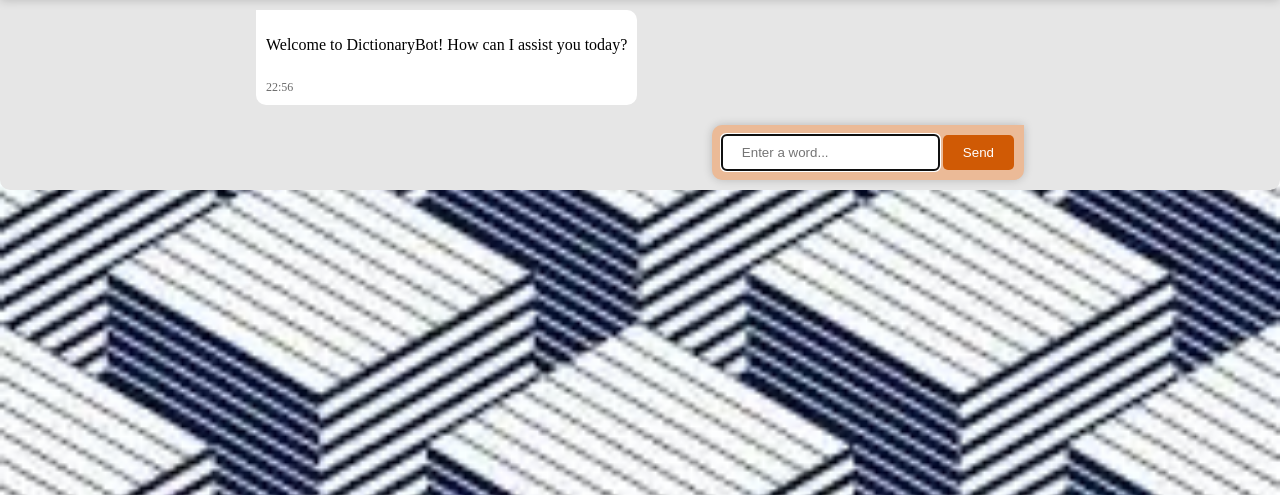
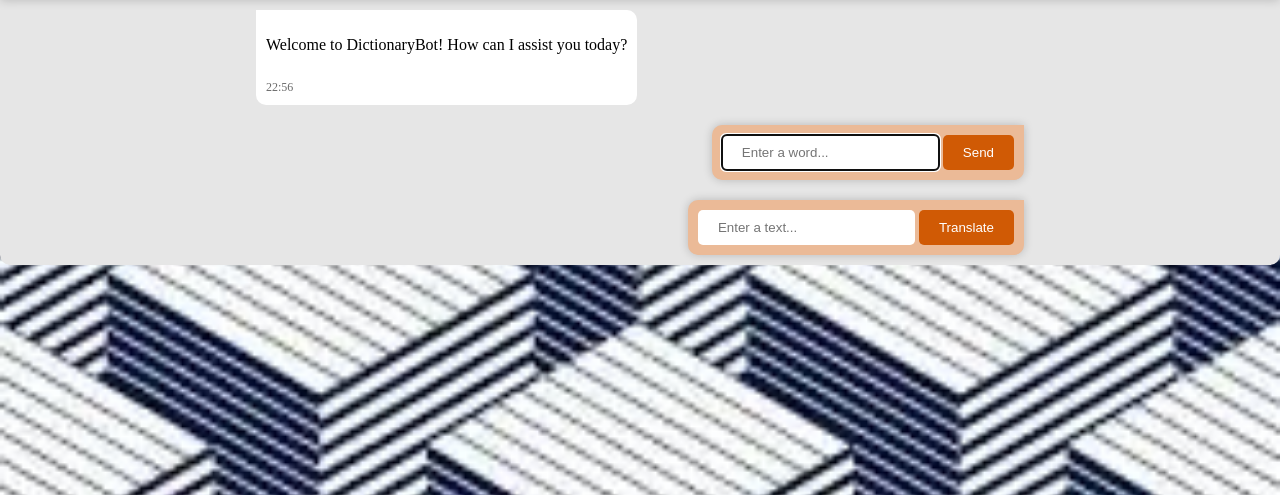
Before and after one commit to sam70097009/DIctionaryBotv3, a Flask app: page / in a window 1280 px wide. Shown: the part 75-570 px from the top of the page. Run offline with Flask 3, Linux system fonts and the light colour scheme.

Commit message:
translatedM2E

```diff
--- a/app.py
+++ b/app.py
@@ -2,6 +2,8 @@ from flask import Flask, render_template, request
 import requests
 from bs4 import BeautifulSoup
 import time
+from googletrans import Translator
+
 
 app = Flask(__name__)
 
@@ -21,6 +23,16 @@ def get_word_definition(word):
         # Handle the error here, for example, print an error message
         print(f"An error occurred: {str(e)}")
         return None, None
+
+def translate_text(text, dest_lang):
+    try:
+        translator = Translator(service_urls=['translate.google.com'])
+        translation = translator.translate(text, dest=dest_lang)
+        return translation.text
+    except Exception as e:
+        print(f"An error occurred: {str(e)}")
+        return None
+
 
 @app.route('/')
 def index():
@@ -62,5 +74,36 @@ def definition():
 
         return render_template('index.html', chat_history=chat_history, timestamp=timestamp, error=True)
 
+@app.route('/translate', methods=['POST'])
+def translate():
+    text = request.form['text']
+    dest_lang = request.form['dest_lang']
+    translation = translate_text(text, dest_lang)
+
+    timestamp = time.strftime('%H:%M')
+
+    if translation:
+        # Append user's message to the chat history
+        user_message = {'content': text, 'sender': 'user', 'timestamp': timestamp}
+        chat_history.append(user_message)
+
+        # Append bot's response to the chat history
+        bot_response = {'content': translation, 'sender': 'bot', 'timestamp': timestamp}
+        chat_history.append(bot_response)
+
+        return render_template('index.html', chat_history=chat_history, timestamp=timestamp)
+    else:
+        # Append user's message to the chat history
+        user_message = {'content': text, 'sender': 'user', 'timestamp': timestamp}
+        chat_history.append(user_message)
+
+        # Append bot's response with error message to the chat history
+        bot_response = {'content': 'Sorry, I could not translate that text.', 'sender': 'bot', 'timestamp': timestamp}
+        chat_history.append(bot_response)
+
+        return render_template('index.html', chat_history=chat_history, timestamp=timestamp, error=True)
+
+
+
 if __name__ == '__main__':
     app.run(debug=True)
--- a/templates/index.html
+++ b/templates/index.html
@@ -25,6 +25,14 @@
                     <button type="submit" class="btn-send">Send</button>
                 </form>
             </div>
+            <div class="input-field">
+                <form action="{{ url_for('translate') }}" method="post">
+                    <input type="text" id="text" name="text" placeholder="Enter a text...">
+                    <input type="hidden" id="dest_lang" name="dest_lang" value="en">
+                    <button type="submit" class="btn-send">Translate</button>
+                </form>
+            </div>
+
         </div>
     </div>
     <script src="{{ url_for('static', filename='js/main.js') }}"></script>
```
